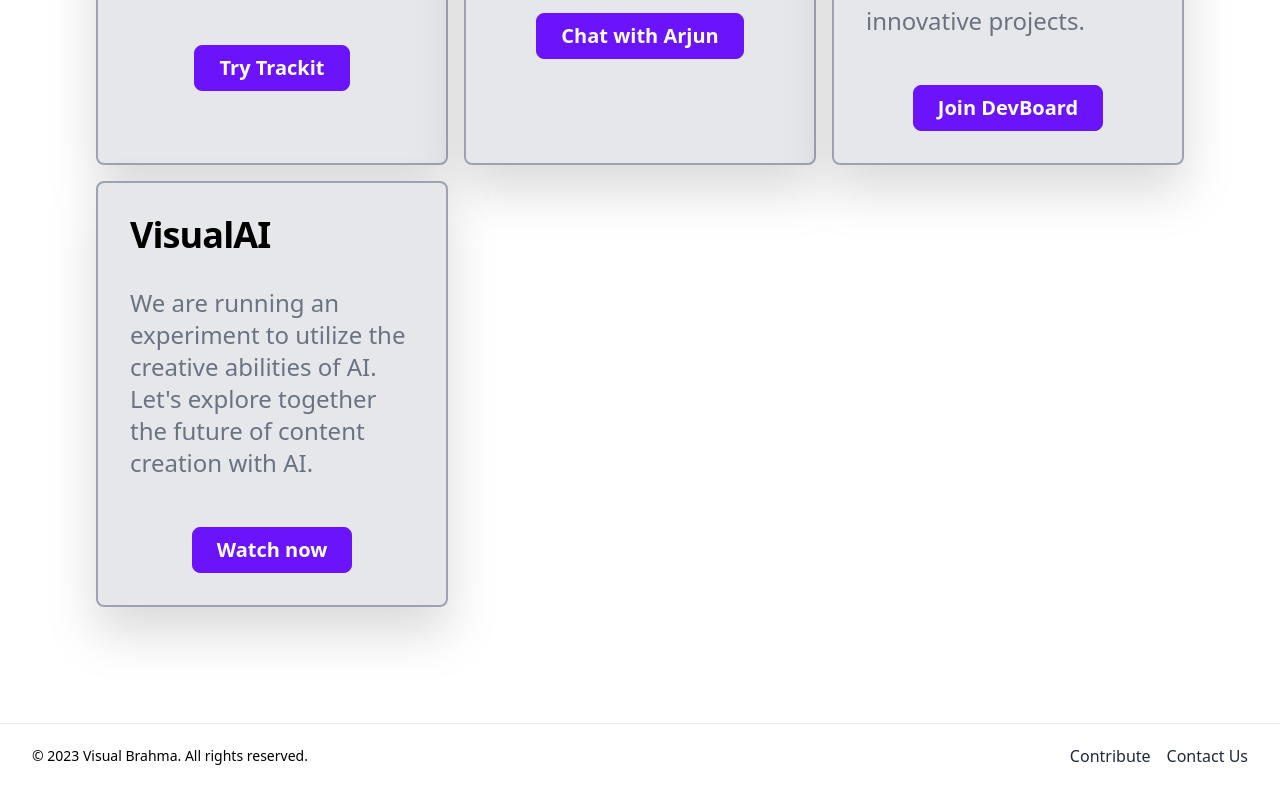
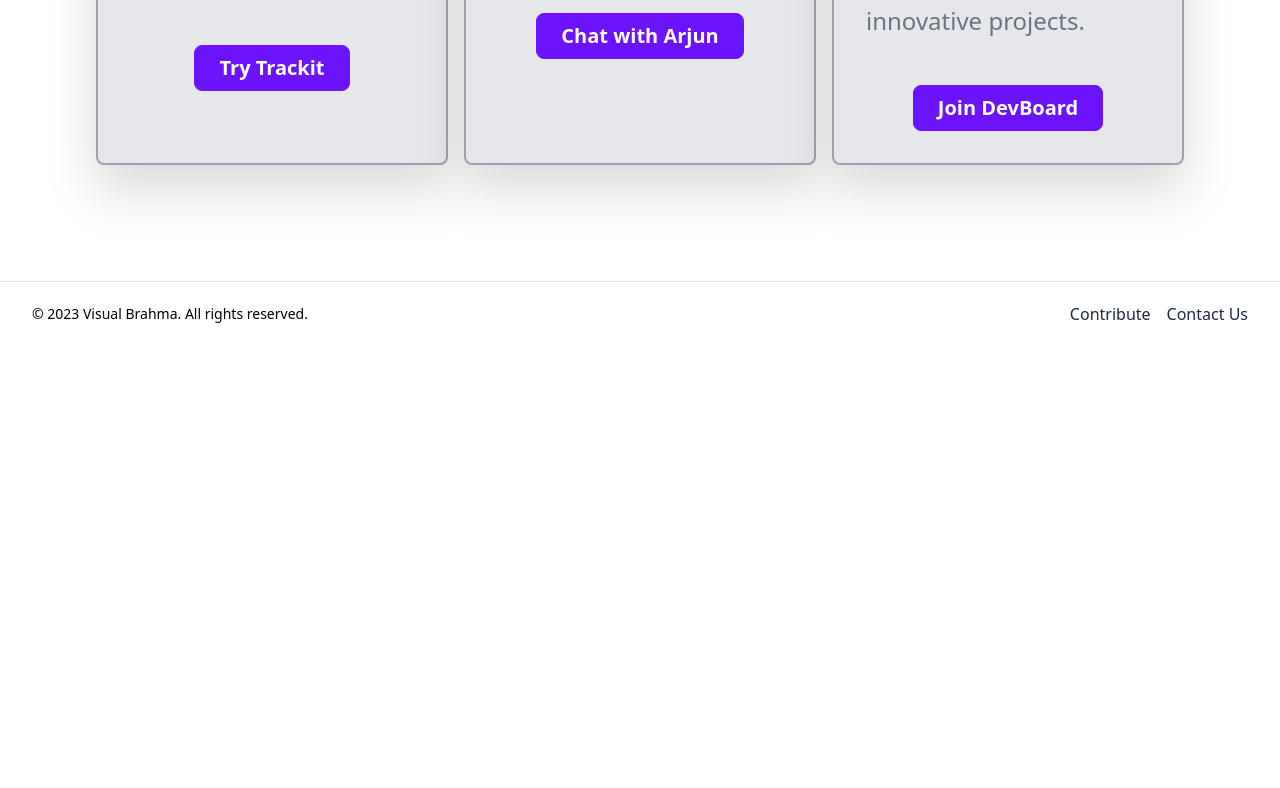
Before and after one commit to Visual-Brahma/visualbrahma, a Next.js app: page / in a window 1280 px wide. Shown: the part 649-1437 px from the top of the page. After the commit the page ends 995 px from the top, so only its background shows below. Built offline with nearby package versions, Linux system fonts and the light colour scheme.

Commit message:
removed visualai

```diff
--- a/src/pages/index.tsx
+++ b/src/pages/index.tsx
@@ -66,7 +66,7 @@ const Home = () => {
               </button>
             </div>
           </div>
-          <div className='rounded-lg bg-gray-200 border-gray-400 border-2 dark:bg-dark-gray drop-shadow-2xl hover:drop-shadow-lg max-w-screen-sm'>
+          {/* <div className='rounded-lg bg-gray-200 border-gray-400 border-2 dark:bg-dark-gray drop-shadow-2xl hover:drop-shadow-lg max-w-screen-sm'>
             <div className='p-8'>
               <h5 className='text-2xl sm:text-3xl md:text-4xl font-extrabold tracking-tight text-black dark:text-white text-left mb-8 max-w-screen-md'>
                 VisualAI
@@ -82,7 +82,7 @@ const Home = () => {
                 Watch now
               </button>
             </div>
-          </div>
+          </div> */}
         </div>
       </div>
     </Layout>
```
